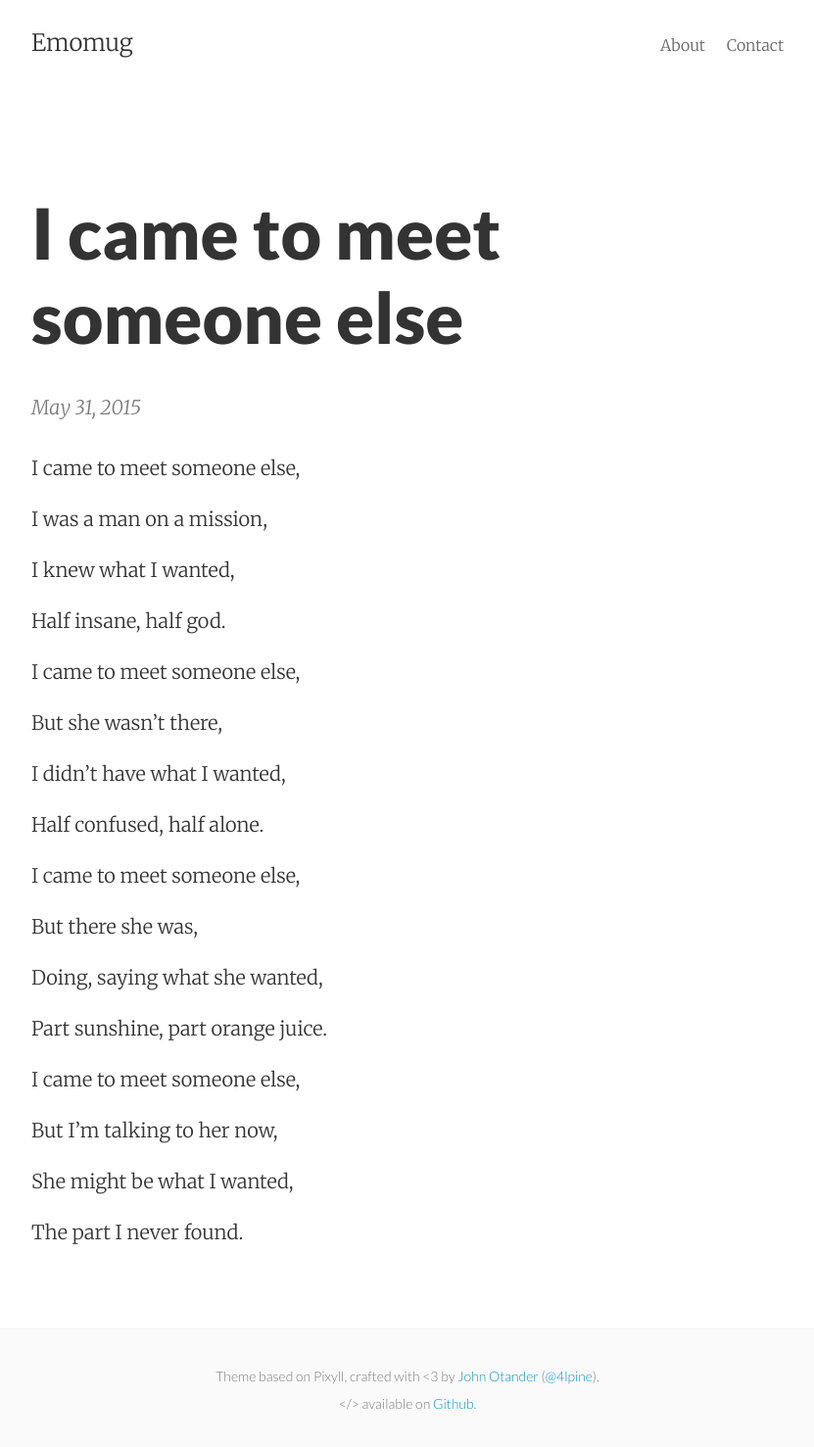
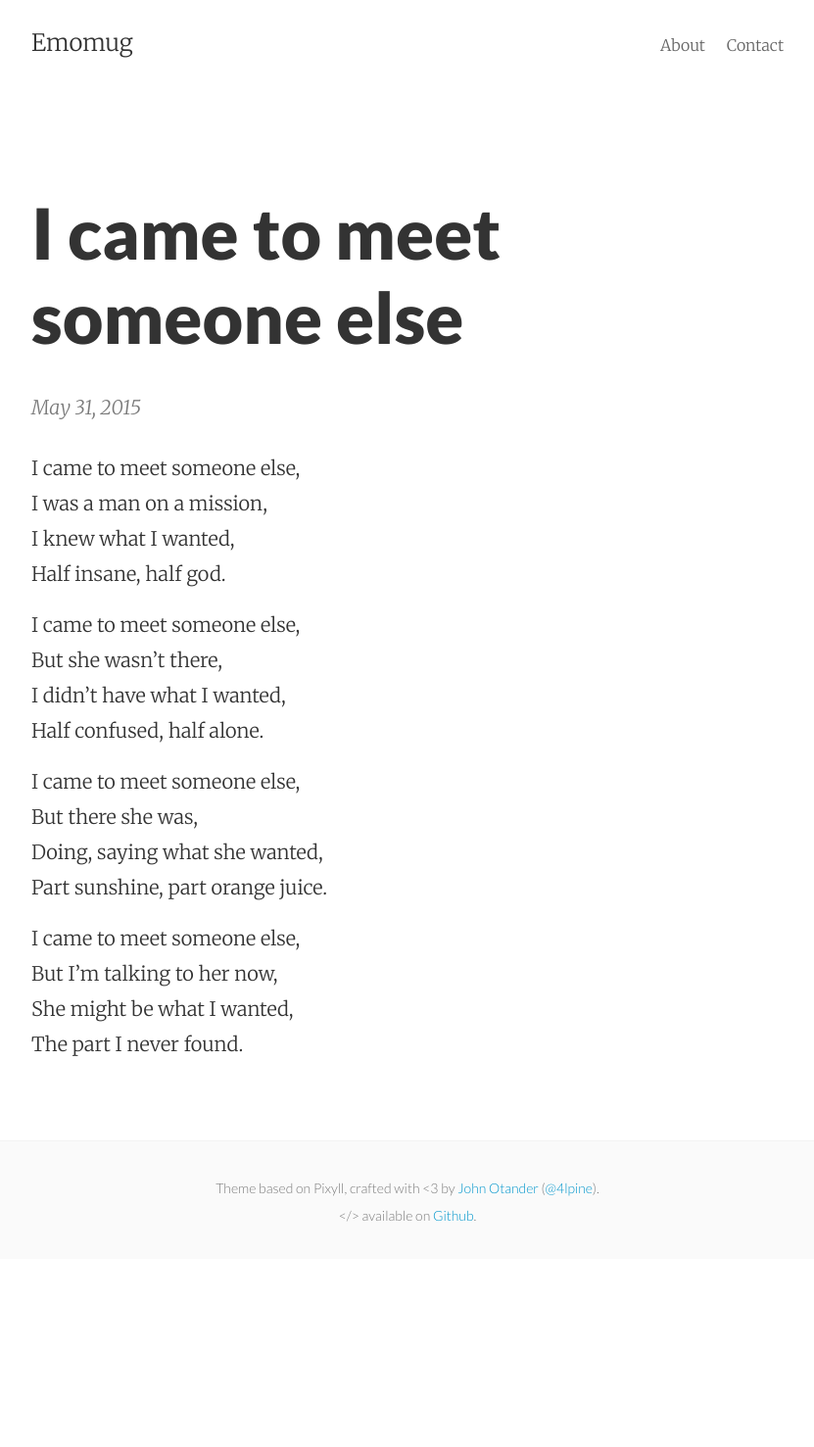
Before and after one commit to emomug/emomug.github.io, a Jekyll site: the page built from _posts/2015-05-31-I-came-to-meet-someone-else.markdown, in a window 1280 px wide. Shown: the whole page at 98% size, without its empty margins (224-1055 px from the left). Built offline with Jekyll 4.4.1, drawn with Linux system fonts in a browser that asks for light colours; after the commit the page ends 1285 px from its top, so only the background shows below that.

```diff
--- a/_posts/2015-05-31-I-came-to-meet-someone-else.markdown
+++ b/_posts/2015-05-31-I-came-to-meet-someone-else.markdown
@@ -7,36 +7,21 @@ categories: personal
 ---
 
 I came to meet someone else,
-
 I was a man on a mission,
-
 I knew what I wanted,
-
 Half insane, half god.
 
+I came to meet someone else,
+But she wasn't there,
+I didn't have what I wanted,
+Half confused, half alone.
 
 I came to meet someone else,
-
-But she wasn't there,
-
-I didn't have what I wanted,
-
-Half confused, half alone.
-
+But there she was,
+Doing, saying what she wanted,
+Part sunshine, part orange juice.
 
 I came to meet someone else,
-
-But there she was,
-
-Doing, saying what she wanted,
-
-Part sunshine, part orange juice.
-
-
-I came to meet someone else,
-
 But I'm talking to her now,
-
 She might be what I wanted,
-
 The part I never found.
```
